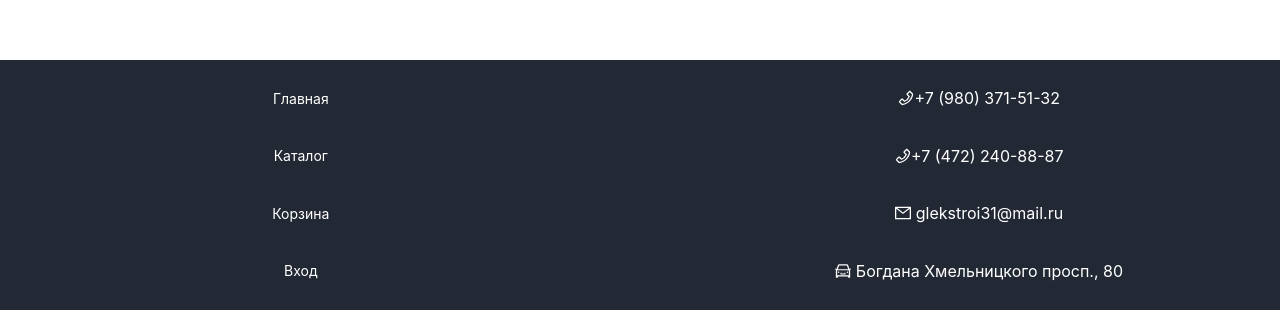
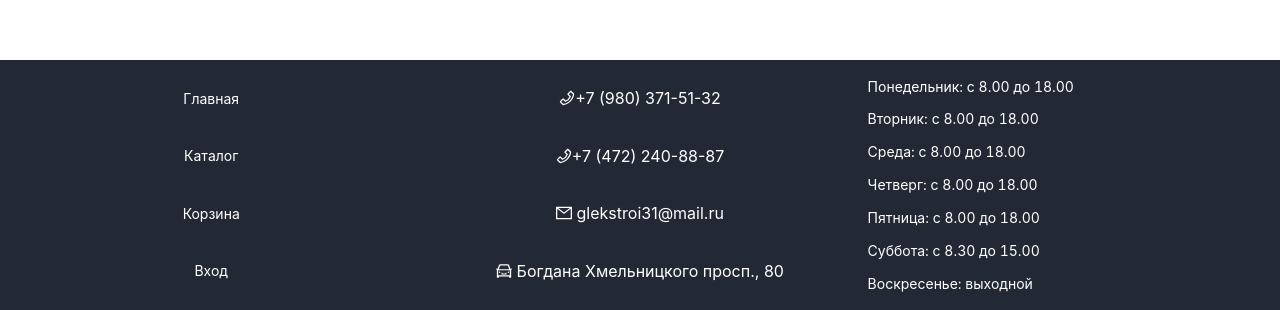
Before and after one commit to gorinich2002/gavrik2, a React (Create React App) app in the folder client/: page /main in a window 1280 px wide. Shown: the part 1641-1951 px from the top of the page. Built offline with nearby package versions, Linux system fonts and the light colour scheme; no server answers.

Commit message:
add footer timer

```diff
--- a/client/src/components/Footer.css
+++ b/client/src/components/Footer.css
@@ -7,14 +7,13 @@ footer{
     align-items: center;
 }
 footer .col{
-
-    width: 47%;
+    width: 33%;
     display: flex;
     flex-direction: column;
     justify-content: space-around;
     height: 100%;
     padding: 10px;
 }
-footer .col a{
+footer .col a, footer .col span{
     color: white !important;
 }
--- a/client/src/components/Footer.js
+++ b/client/src/components/Footer.js
@@ -23,6 +23,15 @@ function Footer(props) {
                 <Button size='large' type="text"><a href='mailto:glekstroi31@mail.ru'><MailOutlined /> glekstroi31@mail.ru</a></Button>
                 <Button size='large' type="text"><a href='https://goo.gl/maps/wciYWMbzHvc5uddx7'><CarOutlined /> Богдана Хмельницкого просп., 80</a></Button>
             </div>
+            <div className='col'>
+                <span>Понедельник: с 8.00 до 18.00 </span>
+                <span>Вторник: с 8.00 до 18.00 </span>
+                <span>Среда: с 8.00 до 18.00 </span>
+                <span>Четверг: с 8.00 до 18.00 </span>
+                <span>Пятница: с 8.00 до 18.00 </span>
+                <span>Суббота: с 8.30 до 15.00 </span>
+                <span>Воскресенье: выходной</span>
+            </div>
         </footer>
     )
 }
```
